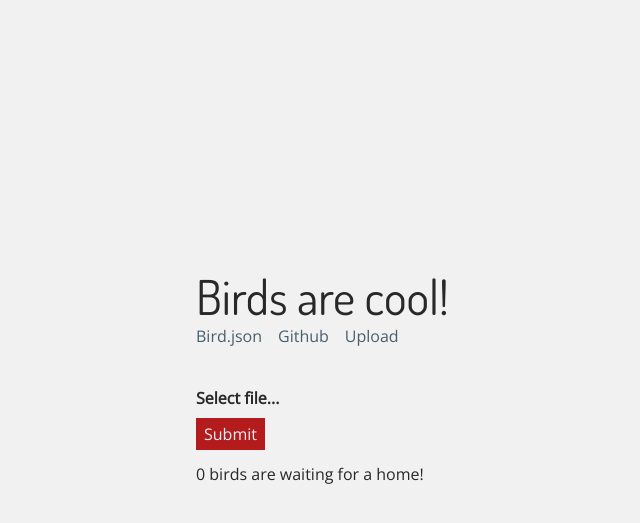
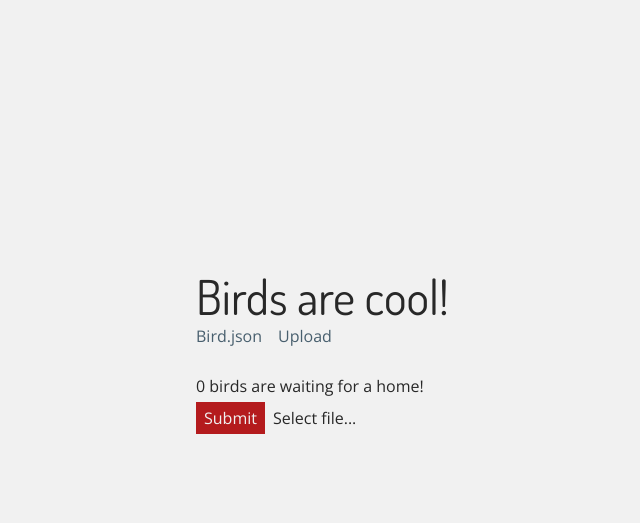
Before and after one commit to vallode/birdsarecool, a Flask app: template templates/upload.html in a window 1280 px wide. Shown: the top 523 px of the page, without its empty margins (304-944 px from the left). Run offline with Flask 2, Linux system fonts and the light colour scheme; the template is opened without the code that fills it, so the values that code supplies are empty.

Commit message:
Updated layouts to indicate current page

```diff
--- a/birds.py
+++ b/birds.py
@@ -14,7 +14,7 @@ app = Flask(__name__)
 bcrypt = Bcrypt(app)
 
 image_extensions = set(['png', 'jpg'])
-video_extensions = set(['mp4', 'webm'])
+video_extensions = set(['mp4', 'webm', 'gif'])
 allowed_extensions = set.union(image_extensions, video_extensions)
 
 
@@ -117,6 +117,7 @@ def page_not_found(e):
 @app.route("/", methods=["GET", "POST"])
 def index():
     options = stats()
+    options.update({'page_title': 'index'})
 
     return render_template("index.html", **locals())
 
@@ -134,6 +135,7 @@ def return_review_bird(path):
 @app.route("/upload", methods=["GET", "POST"])
 def upload():
     options = stats()
+    options.update({'page_title': 'upload'})
     if request.method == "POST":
         if "file" not in request.files:
             message = "No file found"
--- a/static/style.scss
+++ b/static/style.scss
@@ -64,6 +64,10 @@ a {
 }
 
 form {
+    display: flex;
+    flex-direction: row-reverse;
+    align-items: center;
+    justify-content: center;
 
     input[type="file"] {
         opacity: 0;
@@ -77,10 +81,10 @@ form {
         display: flex;
         flex-direction: column;
         justify-content: center;
-        min-height: 1.5rem;
-        font-weight: bold;
+        flex: 1;
+        padding: 0 0 0 1vh;
+        margin: 0;
         word-break: break-all;
-        margin: 1vh 0 1vh 0;
         color: #282828;
         transition: all 0.25s ease;
 
@@ -94,6 +98,7 @@ form {
         outline: none;
         background-color: #b41b1d;
         padding: 1vh;
+        margin: 0;
         color: #f1f1f1;
 
         transition: all 0.25s ease;
@@ -155,6 +160,10 @@ main {
             margin: 0 1rem 0 0;
         }
     }
+
+    .current {
+        color: #b41b1d;
+    }
 }
 
 .review {
--- a/templates/index.html
+++ b/templates/index.html
@@ -12,7 +12,7 @@
 <div class="info">
     <p>
         We currently house <span>{{ options.bird_count }}</span>
-        {% if options.bird_count > 1 %} birds! {% else %} very special bird! {% endif %}
+        {% if options.bird_count > 1 or options.bird_count == 0 %} birds! {% else %} very special bird! {% endif %}
     </p>
     <p>
         The birds eat <span>{% if options.storage_size == "0 bytes" %}nothing ;({% else %}{{ options.storage_size }}</span> of seed{% endif %}
--- a/templates/layout.html
+++ b/templates/layout.html
@@ -13,11 +13,18 @@
 <body>
 <main>
     <div class="header">
+        {% if options.page_title == "index" %}
+        <a><h1>Birds are cool!</h1></a>
+        {% else %}
         <a href="{{ url_for('index') }}"><h1>Birds are cool!</h1></a>
+        {% endif %}
         <ul>
             <li><a href="{{ url_for('bird') }}">Bird.json</a></li>
-            <li><a href="https://github.com/vallode">Github</a></li>
+            {% if options.page_title == "upload" %}
+            <li><a class="current">Upload</a></li>
+            {% else %}
             <li><a href="{{ url_for('upload') }}">Upload</a></li>
+            {% endif %}
         </ul>
     </div>
     {% block body %}
--- a/templates/upload.html
+++ b/templates/upload.html
@@ -2,6 +2,14 @@
 {% block body %}
 <div class="upload">
     <h2>{{ message }}</h2>
+    {% if options.bird_review_count %}
+    <p>
+        {{ options.bird_review_count }}
+        {% if options.bird_review_count > 1 %} birds are awaiting housing{% else %} bird is waiting for a home{% endif %}
+    </p>
+    {% else %}
+    <p>0 birds are waiting for a home!</p>
+    {% endif %}
 
     <form method="POST" enctype="multipart/form-data">
         <input type="file" id="file" name="file">
@@ -22,13 +30,5 @@
             })
         </script>
     </form>
-    {% if options.bird_review_count %}
-    <p>
-        {{ options.bird_review_count }}
-        {% if options.bird_review_count > 1 %} birds are awaiting housing{% else %} bird is waiting for a home{% endif %}
-    </p>
-    {% else %}
-        <p>0 birds are waiting for a home!</p>
-    {% endif %}
 </div>
 {% endblock %}
```
Also changed, not shown: static/style.css (+1 -1 lines), 1 other file.
